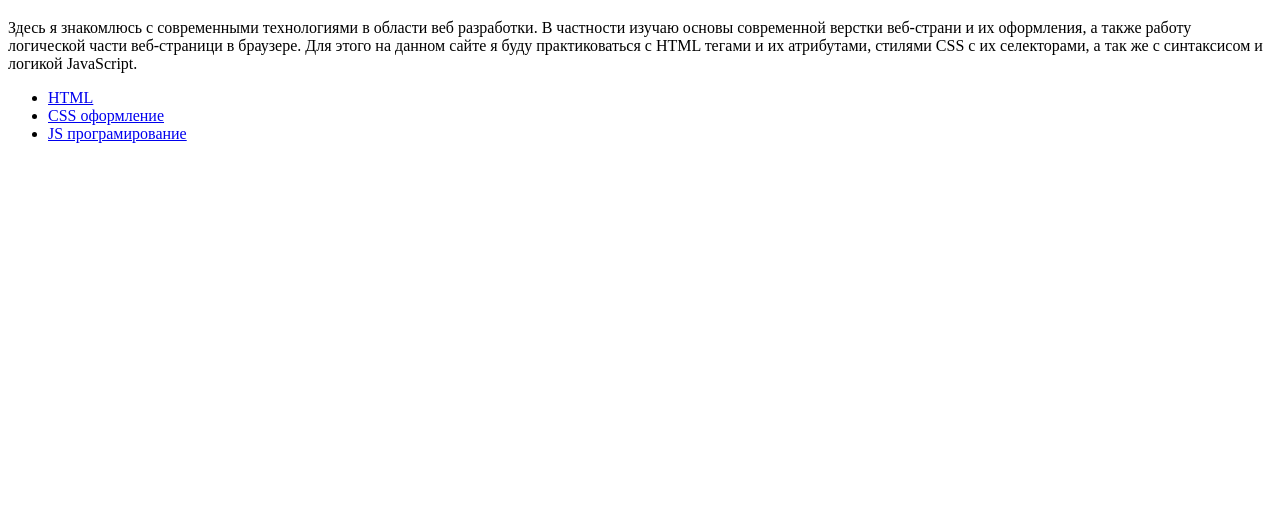
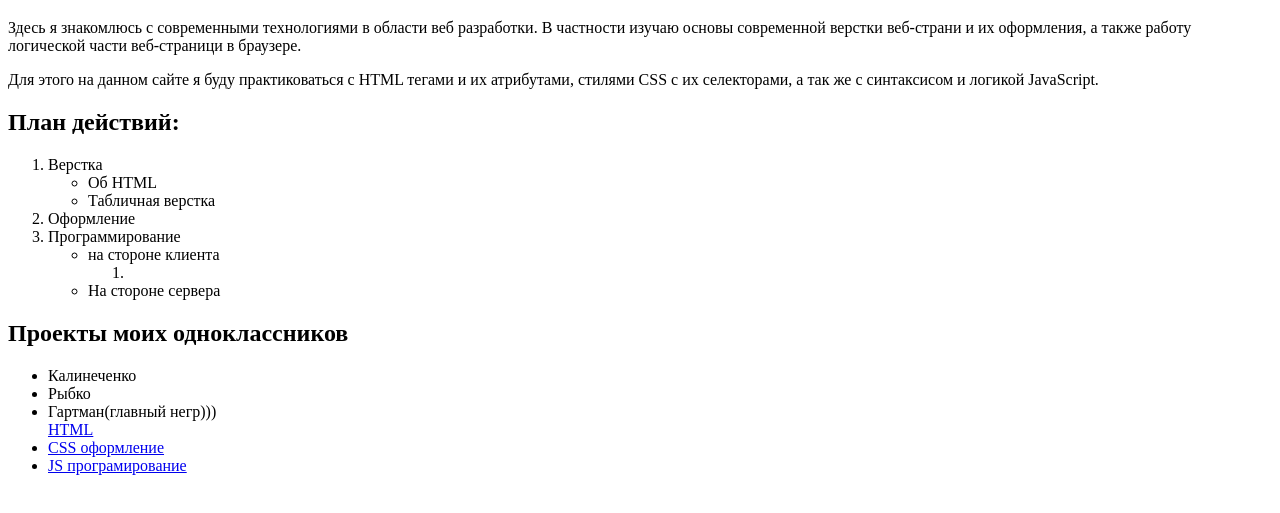
Before and after one commit to Xullobang/Xullobang, a plain HTML site: page index.html in a window 1280 px wide. Shown: the part 61-574 px from the top of the page. Drawn offline with Linux system fonts and the light colour scheme.

Commit message:
Update index.html

```diff
--- a/index.html
+++ b/index.html
@@ -8,14 +8,43 @@
     <h1>
         ДОБРО ПОЖАЛОВАТЬ НА МОЙ САЙТ
     </h1>
+    <p>
     Здесь я знакомлюсь с современными технологиями в области веб разработки.
     В частности изучаю основы современной верстки веб-страни и их оформления,
     а также работу логической части веб-страници в браузере.
+    </p>
 
+     <p>
     Для этого на данном сайте я буду практиковаться с HTML тегами и их атрибутами,
     стилями CSS с их селекторами, а так же с синтаксисом и логикой JavaScript.
+    </p>
+
+    <h2>План действий:</h2>
+    <ol>
+        <li>Верстка
             <ul>
-    <li>
+                  <li>Об HTML</li>
+                  <li>Табличная верстка</li>
+            </ul>
+        </li>
+        <li>Оформление</li>
+        <li>Программирование
+            <ul>
+                <li>на стороне клиента
+                    <ol>
+                        <li></li>
+                    </ol>
+                </li>
+                <li>На стороне сервера</li>
+            </ul>
+        </li>
+    </ol>
+
+    <h2>Проекты моих одноклассников</h2>
+    <ul>
+        <li>Калинеченко</li>
+        <li>Рыбко</li>
+        <li>Гартман(главный негр)))</li>
         <a href="pages/html_layout.html">HTML </a>
         </li>
         <li>
```
Lines whose indentation alone changed are shown as unchanged.
